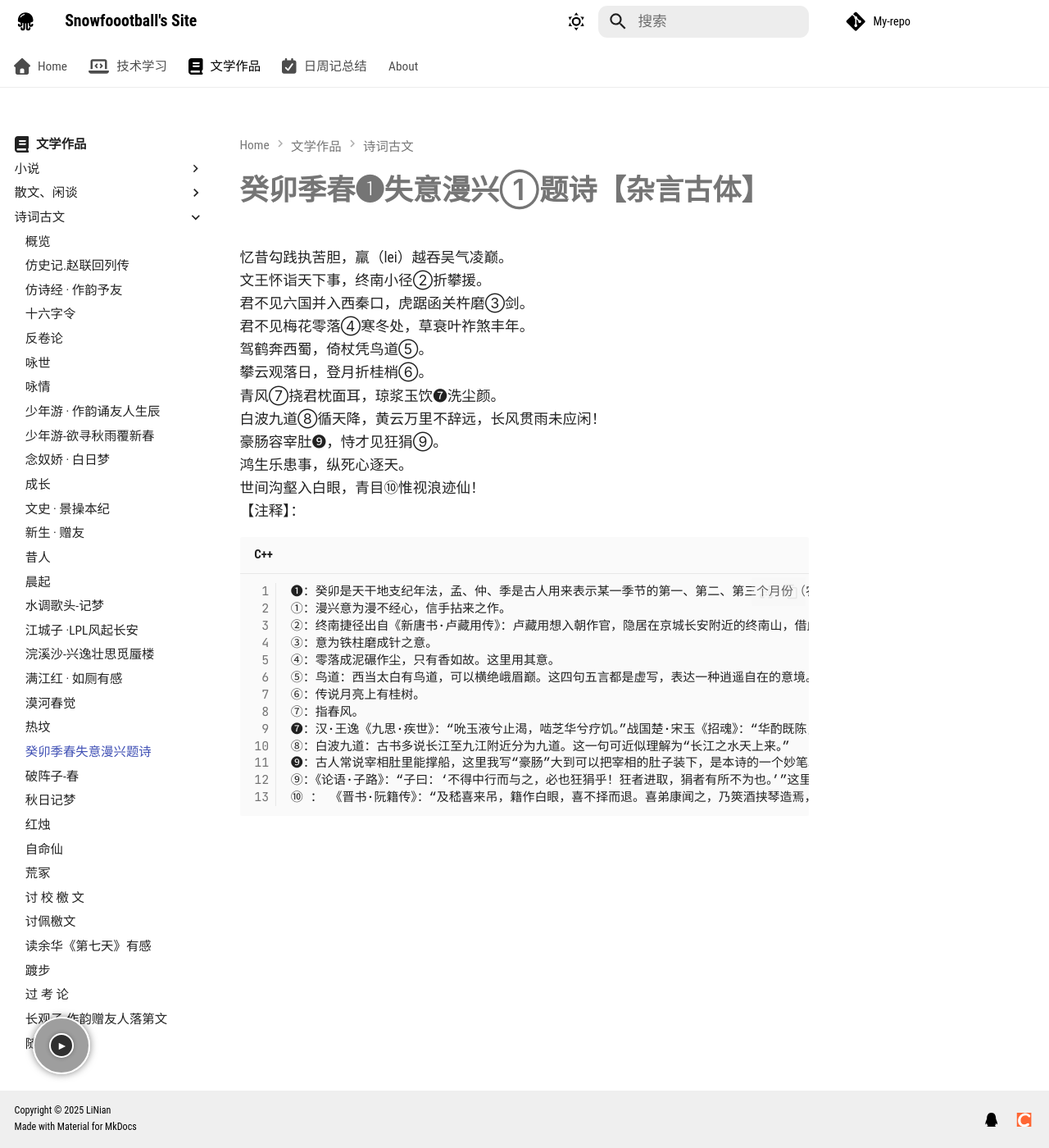
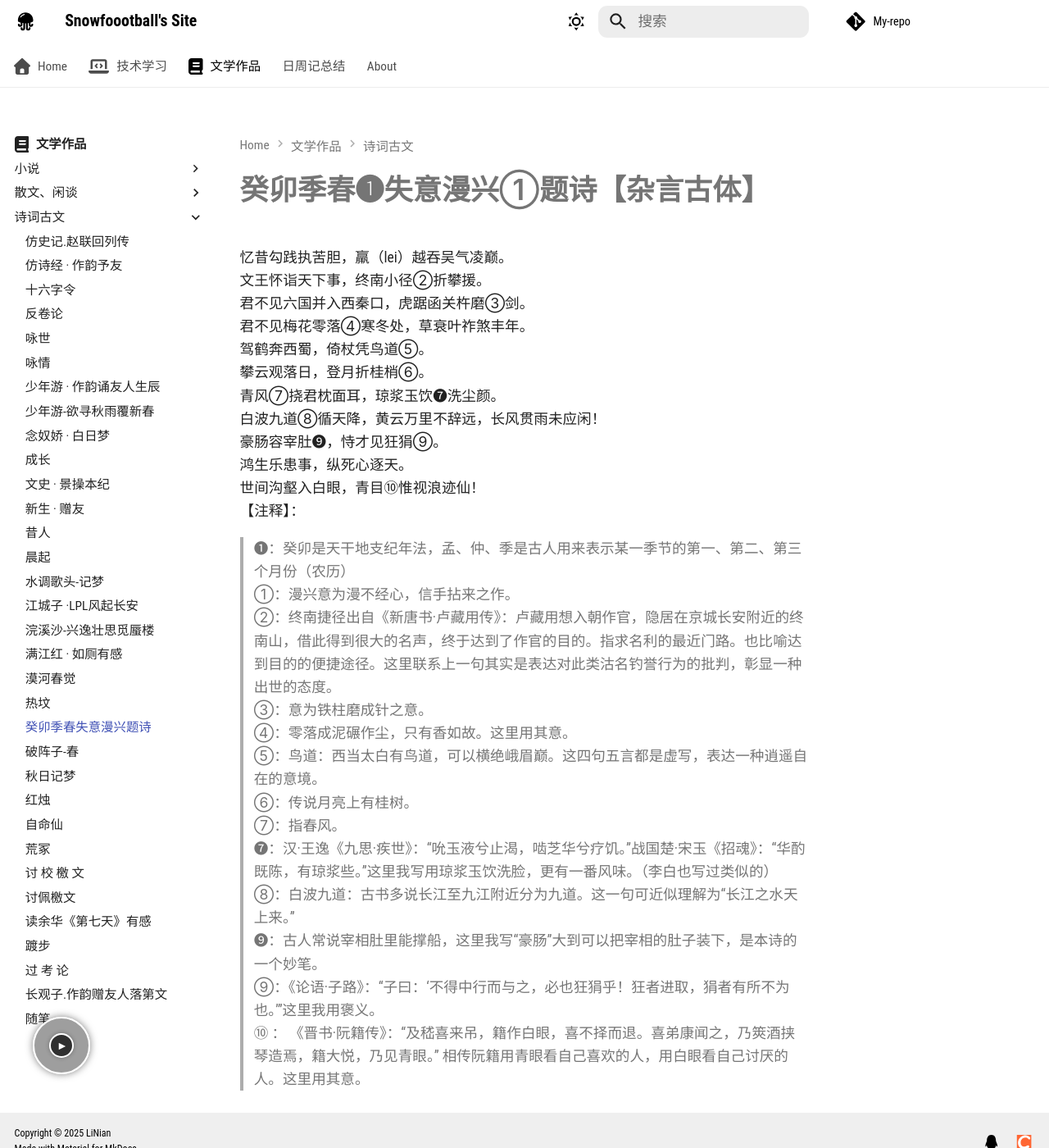
Before and after one commit to foorgange/foorgange.github.io, an MkDocs documentation site: the page built from docs/文学作品/诗词古文/癸卯季春失意漫兴题诗.md, in a window 1280 px wide and 1400 px high. Shown: the whole window at 82% size. Built offline with MkDocs 1.6.1 and Material for MkDocs 9.7.7, drawn with Linux system fonts in a browser that asks for light colours; comment, search, counter and statistics services are not loaded; a style sheet for code colours, icons or effects is not loaded; grey boxes are pictures that could not be loaded.

````diff
--- a/docs/文学作品/诗词古文/癸卯季春失意漫兴题诗.md
+++ b/docs/文学作品/诗词古文/癸卯季春失意漫兴题诗.md
@@ -11,18 +11,17 @@
  鸿生乐患事，纵死心逐天。
  世间沟壑入白眼，青目⑩惟视浪迹仙！
 【注释】：
-```cpp
-❶：癸卯是天干地支纪年法，孟、仲、季是古人用来表示某一季节的第一、第二、第三个月份（农历）
-①：漫兴意为漫不经心，信手拈来之作。
-②：终南捷径出自《新唐书·卢藏用传》：卢藏用想入朝作官，隐居在京城长安附近的终南山，借此得到很大的名声，终于达到了作官的目的。指求名利的最近门路。也比喻达到目的的便捷途径。这里联系上一句其实是表达对此类沽名钓誉行为的批判，彰显一种出世的态度。
-③：意为铁柱磨成针之意。
-④：零落成泥碾作尘，只有香如故。这里用其意。
-⑤：鸟道：西当太白有鸟道，可以横绝峨眉巅。这四句五言都是虚写，表达一种逍遥自在的意境。
-⑥：传说月亮上有桂树。
-⑦：指春风。
-❼：汉·王逸《九思·疾世》：“吮玉液兮止渴，啮芝华兮疗饥。”战国楚·宋玉《招魂》：“华酌既陈，有琼浆些。”这里我写用琼浆玉饮洗脸，更有一番风味。（李白也写过类似的）
-⑧：白波九道：古书多说长江至九江附近分为九道。这一句可近似理解为“长江之水天上来。”
-❾：古人常说宰相肚里能撑船，这里我写“豪肠”大到可以把宰相的肚子装下，是本诗的一个妙笔。
-⑨：《论语·子路》：“子曰：‘不得中行而与之，必也狂狷乎！狂者进取，狷者有所不为也。’”这里我用褒义。
-⑩ ： 《晋书·阮籍传》：“及嵇喜来吊，籍作白眼，喜不择而退。喜弟康闻之，乃筴酒挟琴造焉，籍大悦，乃见青眼。” 相传阮籍用青眼看自己喜欢的人，用白眼看自己讨厌的人。这里用其意。
-```
+
+> ❶：癸卯是天干地支纪年法，孟、仲、季是古人用来表示某一季节的第一、第二、第三个月份（农历）
+> ①：漫兴意为漫不经心，信手拈来之作。
+> ②：终南捷径出自《新唐书·卢藏用传》：卢藏用想入朝作官，隐居在京城长安附近的终南山，借此得到很大的名声，终于达到了作官的目的。指求名利的最近门路。也比喻达到目的的便捷途径。这里联系上一句其实是表达对此类沽名钓誉行为的批判，彰显一种出世的态度。
+> ③：意为铁柱磨成针之意。
+> ④：零落成泥碾作尘，只有香如故。这里用其意。
+> ⑤：鸟道：西当太白有鸟道，可以横绝峨眉巅。这四句五言都是虚写，表达一种逍遥自在的意境。
+> ⑥：传说月亮上有桂树。
+> ⑦：指春风。
+> ❼：汉·王逸《九思·疾世》：“吮玉液兮止渴，啮芝华兮疗饥。”战国楚·宋玉《招魂》：“华酌既陈，有琼浆些。”这里我写用琼浆玉饮洗脸，更有一番风味。（李白也写过类似的）
+> ⑧：白波九道：古书多说长江至九江附近分为九道。这一句可近似理解为“长江之水天上来。”
+> ❾：古人常说宰相肚里能撑船，这里我写“豪肠”大到可以把宰相的肚子装下，是本诗的一个妙笔。
+> ⑨：《论语·子路》：“子曰：‘不得中行而与之，必也狂狷乎！狂者进取，狷者有所不为也。’”这里我用褒义。
+> ⑩ ： 《晋书·阮籍传》：“及嵇喜来吊，籍作白眼，喜不择而退。喜弟康闻之，乃筴酒挟琴造焉，籍大悦，乃见青眼。” 相传阮籍用青眼看自己喜欢的人，用白眼看自己讨厌的人。这里用其意。
--- a/mkdocs.yml
+++ b/mkdocs.yml
@@ -227,12 +227,10 @@
   - 文学作品:
       - 概览: 文学作品/index.md
       - 小说:
-          - 概览: 文学作品/小说/index.md
           - 兼 爱: 文学作品/小说/兼 爱.md
           - 谍变: 文学作品/小说/谍变.md
           - 阿成正传: 文学作品/小说/阿成正传.md
       - 散文、闲谈:
-          - 概览: 文学作品/散文、闲谈/index.md
           - 促夕夜话 （其一）: 文学作品/散文、闲谈/促夕夜话 （其一）.md
           - 促夕夜话（其二）: 文学作品/散文、闲谈/促夕夜话（其二）.md
           - 古今中医典籍中关于纵欲的危害论述: 文学作品/散文、闲谈/古今中医典籍中关于纵欲的危害论述.md
@@ -245,7 +243,6 @@
           - 简评成鸿宇事件——我的一些看法: 文学作品/散文、闲谈/简评成鸿宇事件——我的一些看法.md
           - 谈抱怨: 文学作品/散文、闲谈/谈抱怨.md
       - 诗词古文:
-          - 概览: 文学作品/诗词古文/index.md
           - 仿史记.赵联回列传: 文学作品/诗词古文/仿史记.赵联回列传.md
           - 仿诗经 · 作韵予友: 文学作品/诗词古文/仿诗经 · 作韵予友.md
           - 十六字令: 文学作品/诗词古文/十六字令.md
@@ -280,7 +277,6 @@
           - 长观子.作韵赠友人落第文: 文学作品/诗词古文/长观子.作韵赠友人落第文.md
           - 随笔: 文学作品/诗词古文/随笔.md
   - 日周记总结:
-      - 概览: 日周记总结/index.md
       - 寒假springboot学习第一周周报: 日周记总结/寒假springboot学习第一周周报.md/寒假springboot学习第一周周报.md
       - 寒假springboot学习第二周周报: 日周记总结/第二周周报.md/寒假springboot学习第二周周报.md
       - 寒假springboot学习第四周周报: 日周记总结/第四周周报.md/寒假springboot学习第四周周报.md
````
Also changed, not shown: docs/文学作品/散文、闲谈/第二次读完飞鸟集.md (+2 -2 lines), docs/文学作品/诗词古文/水调歌头-记梦.md (+2 -3 lines), docs/文学作品/诗词古文/浣溪沙-兴逸壮思觅蜃楼 .md (+2 -3 lines), docs/文学作品/诗词古文/破阵子-春.md (+2 -4 lines).
